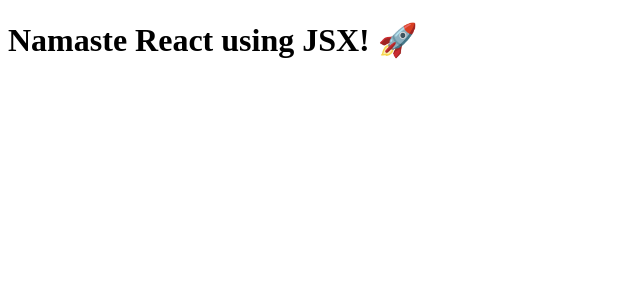
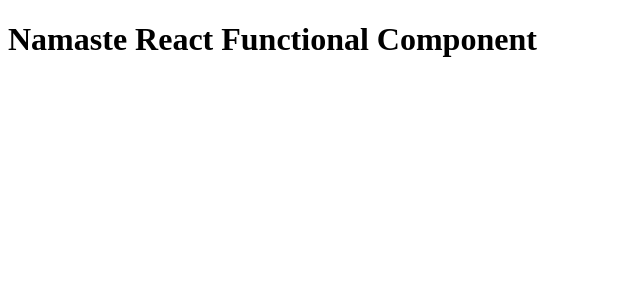
Before and after one commit to Prachi24599/namaste-react, a React (Vite) app: page / in a window 1280 px wide. Shown: the top 300 px of the page, without its empty margins (0-640 px from the left). Built offline with nearby package versions, Linux system fonts and the light colour scheme.

Commit message:
Rendering functional component

```diff
--- a/App.js
+++ b/App.js
@@ -17,9 +17,13 @@
 //If we need to write JSX on multiple lines then we need to wrap it in curly braces
 //This is common convention in industry
 const HeadingComponent3 = () => (
-    <h1 className="heading">Namaste React Functional Component</h1>
+    <div id="container">
+        <h1 className="heading">Namaste React Functional Component</h1>
+    </div>
 )
 
 const root = ReactDOM.createRoot(document.getElementById("root"));
 
-root.render(heading);
+// root.render(heading);
+//rendering functional component on the page
+root.render(<HeadingComponent3/>);
```
